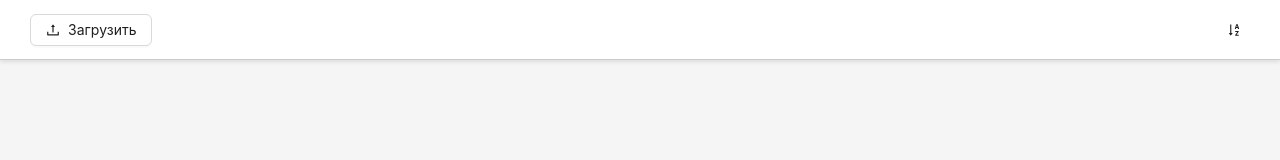
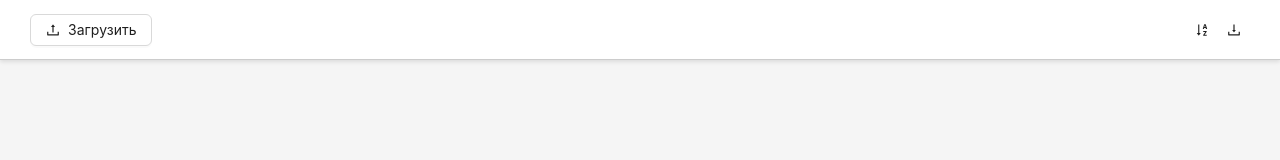
Before and after one commit to AntonDovgun/ceo-core, a React (Vite) app in the folder client/: page / in a window 1280 px wide. Shown: the top 160 px of the page. Built offline with nearby package versions, Linux system fonts and the light colour scheme.

Commit message:
(feat) add filteredCount to sortedList

```diff
--- /dev/null
+++ b/client/src/components/HeaderActions/DownloadAction/DownloadAction.tsx
@@ -0,0 +1,26 @@
+import { FC, useState } from "react";
+import { Button, Modal } from "antd";
+import { DownloadOutlined } from "@ant-design/icons";
+
+const DownloadAction: FC = () => {
+  const [isModalOpen, setIsModalOpen] = useState(false);
+
+  return (
+    <>
+      <Button
+        icon={<DownloadOutlined />}
+        type="text"
+        onClick={() => setIsModalOpen(true)}
+      />
+      <Modal
+        title="Экспортировать"
+        open={isModalOpen}
+        onCancel={() => setIsModalOpen(false)}
+      >
+        <div>Download</div>
+      </Modal>
+    </>
+  );
+};
+
+export { DownloadAction };
--- a/client/src/components/HeaderActions/HeaderActions.tsx
+++ b/client/src/components/HeaderActions/HeaderActions.tsx
@@ -2,11 +2,13 @@ import { FC } from "react";
 import { Flex } from "antd";
 
 import { SortAction } from "./SortAction/SortAction";
+import { DownloadAction } from "./DownloadAction/DownloadAction";
 
 const HeaderActions: FC = () => {
   return (
-    <Flex gap={10}>
+    <Flex>
       <SortAction />
+      <DownloadAction />
     </Flex>
   );
 };
--- a/client/src/components/HeaderActions/SortAction/SortableItem.tsx
+++ b/client/src/components/HeaderActions/SortAction/SortableItem.tsx
@@ -1,8 +1,11 @@
 import { FC } from "react";
+import { useSelector } from "react-redux";
 import { useSortable } from "@dnd-kit/sortable";
 import { CSS } from "@dnd-kit/utilities";
 
 import type { GroupId } from "../../../store/queries/types";
+import { getFilteredQueriesCount } from "../../../store/queries/selectors";
+import { Typography } from "antd";
 
 interface SortableItemProps {
   id: GroupId;
@@ -11,6 +14,9 @@ interface SortableItemProps {
 
 const SortableItem: FC<SortableItemProps> = ({ id, content }) => {
   const { attributes, listeners, setNodeRef, transform } = useSortable({ id });
+  const filteredCount = useSelector((state) =>
+    getFilteredQueriesCount(state, id)
+  );
 
   const style = {
     transform: CSS.Transform.toString(transform),
@@ -19,7 +25,11 @@ const SortableItem: FC<SortableItemProps> = ({ id, content }) => {
 
   return (
     <div ref={setNodeRef} style={style} {...attributes} {...listeners}>
-      {content}
+      <Typography.Text>{content}</Typography.Text>
+      <Typography.Text
+        type="secondary"
+        style={{ fontSize: 12 }}
+      >{` - ${filteredCount}`}</Typography.Text>
     </div>
   );
 };
```
